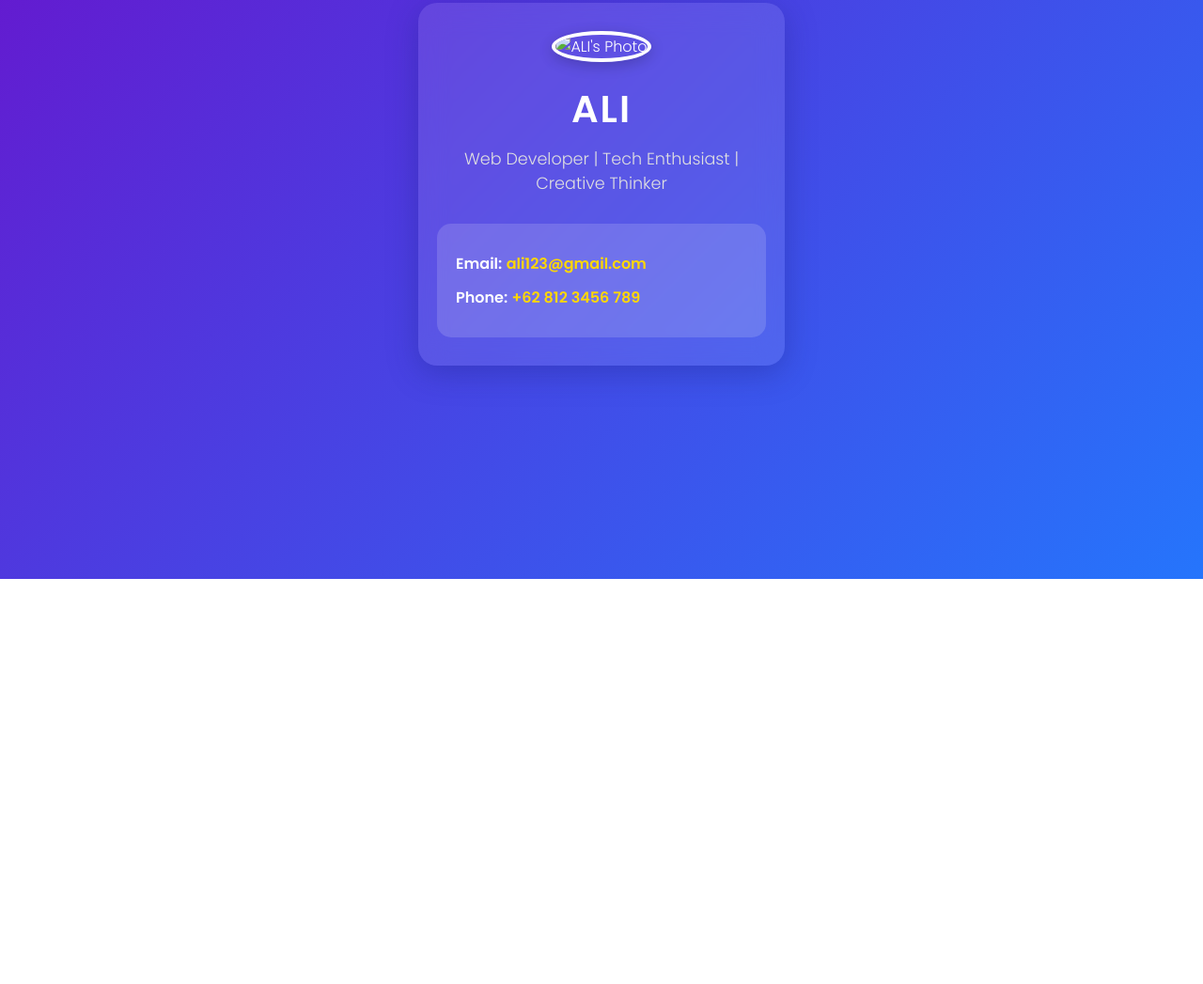
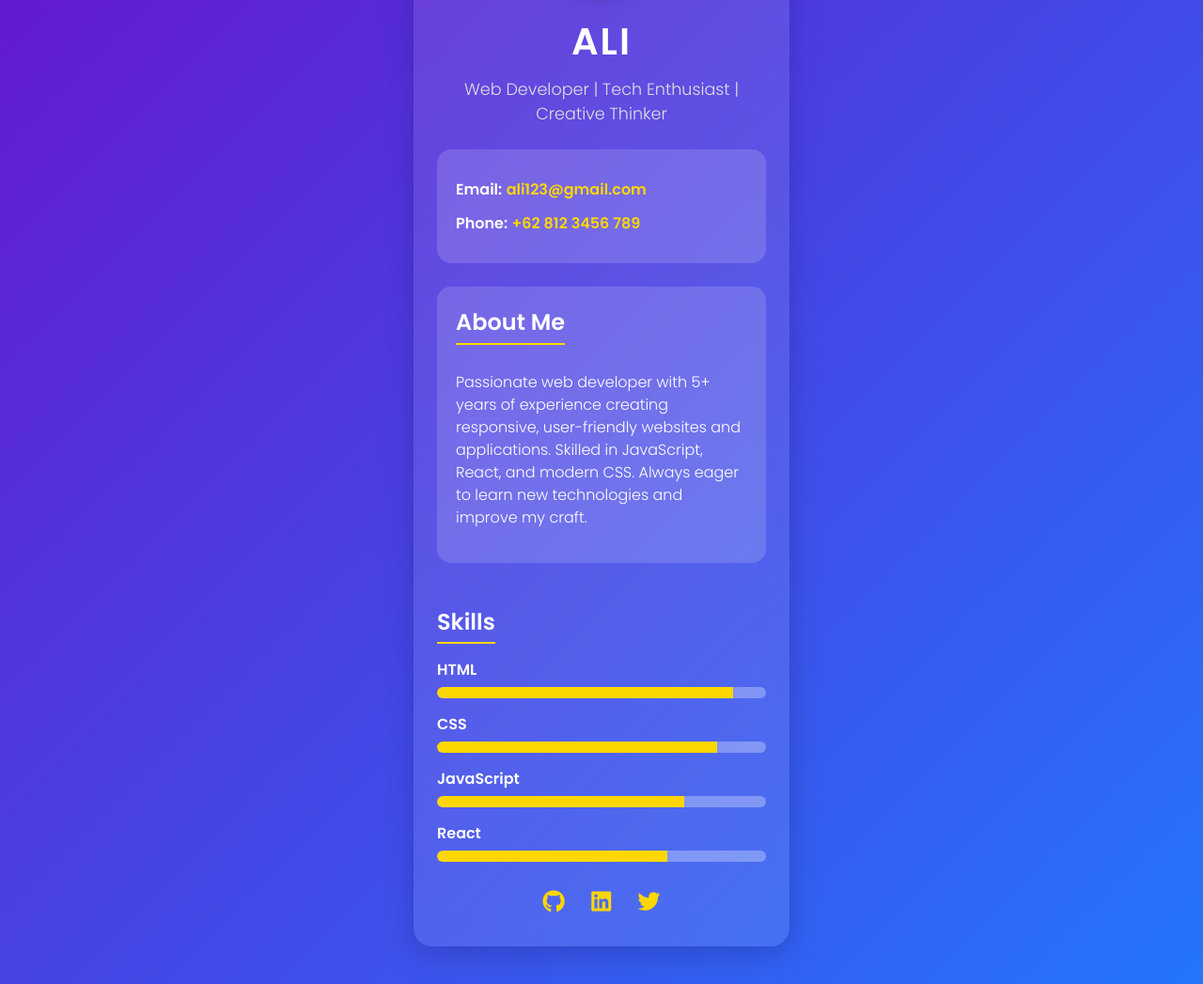
Before and after one commit to Aliagha-m/Aliagha-m.github.io, a plain HTML site: page index.html in a window 1280 px wide. Shown: the part 224-1271 px from the top of the page at 94% size. Before the commit the page ends 840 px from the top, so only its background shows below. Drawn offline with Linux system fonts and the light colour scheme.

Commit message:
Update index.html

```diff
--- a/index.html
+++ b/index.html
@@ -14,9 +14,8 @@
       color: #fff;
       display: flex;
       justify-content: center;
-      align-items: center;
+      padding: 40px 20px;
       min-height: 100vh;
-      padding: 20px;
     }
 
     .profile-card {
@@ -24,9 +23,10 @@
       backdrop-filter: blur(15px);
       border-radius: 20px;
       box-shadow: 0 8px 32px 0 rgba(31, 38, 135, 0.37);
-      width: 350px;
-      text-align: center;
-      padding: 30px 20px;
+      max-width: 400px;
+      width: 100%;
+      padding: 30px 25px;
+      box-sizing: border-box;
     }
 
     .profile-img {
@@ -36,7 +36,8 @@
       border: 4px solid #fff;
       object-fit: cover;
       box-shadow: 0 4px 15px rgba(0,0,0,0.2);
-      margin-bottom: 20px;
+      margin: 0 auto 20px;
+      display: block;
       transition: transform 0.3s ease;
     }
 
@@ -49,16 +50,17 @@
       font-weight: 600;
       font-size: 2.5rem;
       letter-spacing: 2px;
-      margin-bottom: 10px;
+      margin-bottom: 8px;
       color: #fff;
+      text-align: center;
     }
 
     p.title {
-      margin-top: 0;
-      margin-bottom: 30px;
+      margin: 0 0 25px 0;
       font-weight: 300;
       font-size: 1.1rem;
       color: #e0e0e0;
+      text-align: center;
     }
 
     .contact-info {
@@ -68,6 +70,7 @@
       border-radius: 15px;
       font-size: 1rem;
       line-height: 1.6;
+      margin-bottom: 25px;
     }
 
     .contact-info p {
@@ -85,13 +88,116 @@
       text-decoration: underline;
     }
 
+    /* About Me Section */
+    .about-me {
+      background: rgba(255,255,255,0.15);
+      padding: 20px;
+      border-radius: 15px;
+      margin-bottom: 25px;
+      color: #fff;
+      line-height: 1.5;
+    }
+
+    .about-me h2 {
+      margin-top: 0;
+      margin-bottom: 12px;
+      font-weight: 600;
+      border-bottom: 2px solid #ffd700;
+      display: inline-block;
+      padding-bottom: 4px;
+      font-size: 1.5rem;
+    }
+
+    /* Skills Section */
+    .skills {
+      margin-bottom: 25px;
+    }
+
+    .skills h2 {
+      margin-bottom: 15px;
+      font-weight: 600;
+      font-size: 1.5rem;
+      border-bottom: 2px solid #ffd700;
+      display: inline-block;
+      padding-bottom: 4px;
+    }
+
+    .skill {
+      margin-bottom: 15px;
+    }
+
+    .skill-name {
+      font-weight: 600;
+      margin-bottom: 6px;
+      font-size: 1rem;
+    }
+
+    .skill-bar {
+      background: rgba(255,255,255,0.3);
+      border-radius: 10px;
+      overflow: hidden;
+      height: 12px;
+    }
+
+    .skill-level {
+      height: 100%;
+      background: #ffd700;
+      border-radius: 10px 0 0 10px;
+      width: 0;
+      animation: loadSkill 2s forwards;
+    }
+
+    /* Different widths for different skills */
+    .skill-html .skill-level { width: 90%; animation-delay: 0.2s; }
+    .skill-css .skill-level { width: 85%; animation-delay: 0.4s; }
+    .skill-js .skill-level { width: 75%; animation-delay: 0.6s; }
+    .skill-react .skill-level { width: 70%; animation-delay: 0.8s; }
+
+    @keyframes loadSkill {
+      to {
+        width: var(--width);
+      }
+    }
+
+    /* Social Links */
+    .social-links {
+      text-align: center;
+      margin-top: 10px;
+    }
+
+    .social-links a {
+      display: inline-block;
+      margin: 0 12px;
+      text-decoration: none;
+      color: #ffd700;
+      font-size: 1.5rem;
+      transition: transform 0.3s ease;
+    }
+
+    .social-links a:hover {
+      transform: scale(1.2);
+    }
+
     /* Responsive */
-    @media (max-width: 400px) {
+    @media (max-width: 420px) {
       .profile-card {
-        width: 100%;
+        padding: 25px 15px;
+      }
+      .profile-img {
+        width: 120px;
+        height: 120px;
+      }
+      h1 {
+        font-size: 2rem;
+      }
+      .skills h2,
+      .about-me h2 {
+        font-size: 1.3rem;
       }
     }
   </style>
+  <!-- Font Awesome for social icons -->
+  <script src="https://kit.fontawesome.com/a076d05399.js" crossorigin="anonymous"></script>
 </head>
 <body>
   <div class="profile-card">
@@ -103,6 +209,49 @@
       <p><strong>Email:</strong> <a href="mailto:ali123@gmail.com">ali123@gmail.com</a></p>
       <p><strong>Phone:</strong> <a href="tel:+628123456789">+62 812 3456 789</a></p>
     </div>
+
+    <div class="about-me">
+      <h2>About Me</h2>
+      <p>Passionate web developer with 5+ years of experience creating responsive, user-friendly websites and applications. Skilled in JavaScript, React, and modern CSS. Always eager to learn new technologies and improve my craft.</p>
+    </div>
+
+    <div class="skills">
+      <h2>Skills</h2>
+
+      <div class="skill skill-html">
+        <div class="skill-name">HTML</div>
+        <div class="skill-bar">
+          <div class="skill-level" style="--width: 90%;"></div>
+        </div>
+      </div>
+
+      <div class="skill skill-css">
+        <div class="skill-name">CSS</div>
+        <div class="skill-bar">
+          <div class="skill-level" style="--width: 85%;"></div>
+        </div>
+      </div>
+
+      <div class="skill skill-js">
+        <div class="skill-name">JavaScript</div>
+        <div class="skill-bar">
+          <div class="skill-level" style="--width: 75%;"></div>
+        </div>
+      </div>
+
+      <div class="skill skill-react">
+        <div class="skill-name">React</div>
+        <div class="skill-bar">
+          <div class="skill-level" style="--width: 70%;"></div>
+        </div>
+      </div>
+    </div>
+
+    <div class="social-links">
+      <a href="https://github.com/ali" target="_blank" aria-label="GitHub"><i class="fab fa-github"></i></a>
+      <a href="https://linkedin.com/in/ali" target="_blank" aria-label="LinkedIn"><i class="fab fa-linkedin"></i></a>
+      <a href="https://twitter.com/ali" target="_blank" aria-label="Twitter"><i class="fab fa-twitter"></i></a>
+    </div>
   </div>
 </body>
 </html>
```
